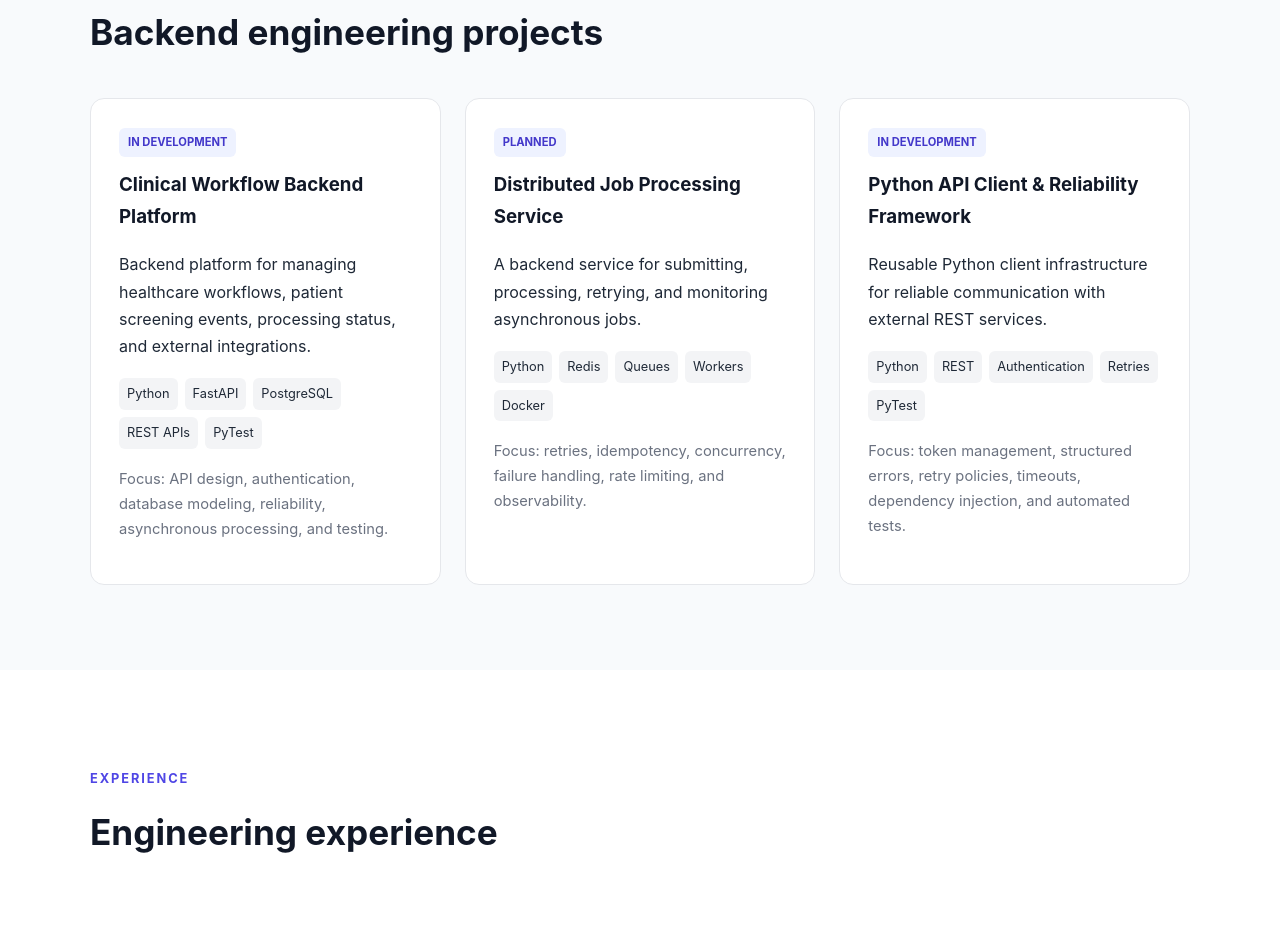
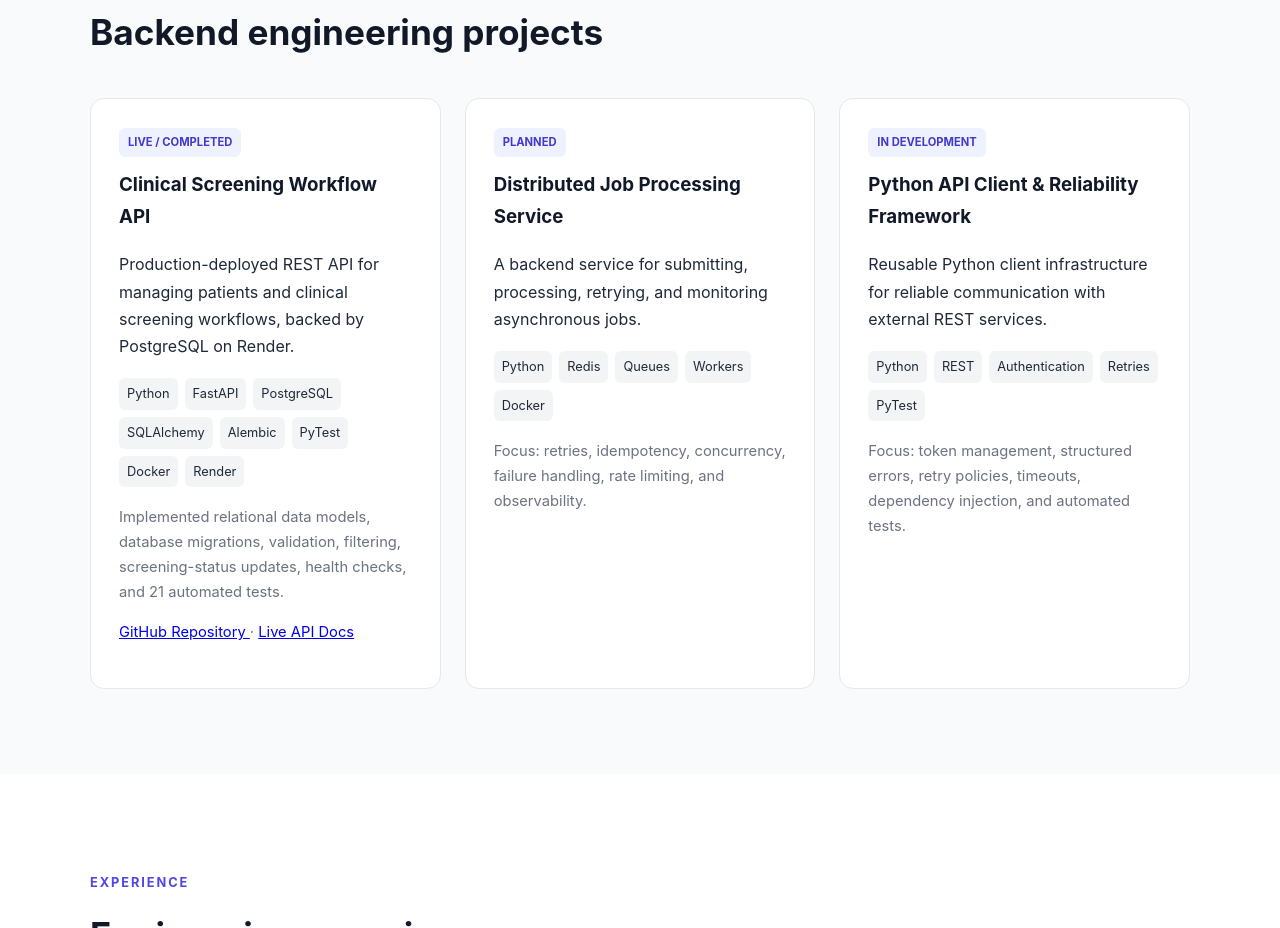
Before and after one commit to rmukkavilli/rmukkavilli.github.io, a plain HTML site: page index.html in a window 1280 px wide. Shown: the part 1453-2381 px from the top of the page. Drawn offline with Linux system fonts and the light colour scheme.

Commit message:
feat: publish clinical screening API project

```diff
--- a/index.html
+++ b/index.html
@@ -125,29 +125,50 @@
                     <article class="project-card">
 
                         <div class="project-status">
-                            IN DEVELOPMENT
+                            LIVE / COMPLETED
                         </div>
 
-                        <h3>Clinical Workflow Backend Platform</h3>
+                        <h3>Clinical Screening Workflow API</h3>
 
                         <p>
-                            Backend platform for managing healthcare
-                            workflows, patient screening events,
-                            processing status, and external integrations.
+                            Production-deployed REST API for managing
+                            patients and clinical screening workflows,
+                            backed by PostgreSQL on Render.
                         </p>
 
                         <div class="tags">
                             <span>Python</span>
                             <span>FastAPI</span>
                             <span>PostgreSQL</span>
-                            <span>REST APIs</span>
+                            <span>SQLAlchemy</span>
+                            <span>Alembic</span>
                             <span>PyTest</span>
+                            <span>Docker</span>
+                            <span>Render</span>
                         </div>
 
                         <p class="project-goal">
-                            Focus: API design, authentication,
-                            database modeling, reliability,
-                            asynchronous processing, and testing.
+                            Implemented relational data models, database
+                            migrations, validation, filtering, screening-status
+                            updates, health checks, and 21 automated tests.
+                        </p>
+
+                        <p class="project-goal">
+                            <a
+                                href="https://github.com/rmukkavilli/clinical-screening-api"
+                                target="_blank"
+                                rel="noopener noreferrer"
+                            >
+                                GitHub Repository
+                            </a>
+                            &middot;
+                            <a
+                                href="https://backend-project-api-cswq.onrender.com/docs"
+                                target="_blank"
+                                rel="noopener noreferrer"
+                            >
+                                Live API Docs
+                            </a>
                         </p>
 
                     </article>
```
